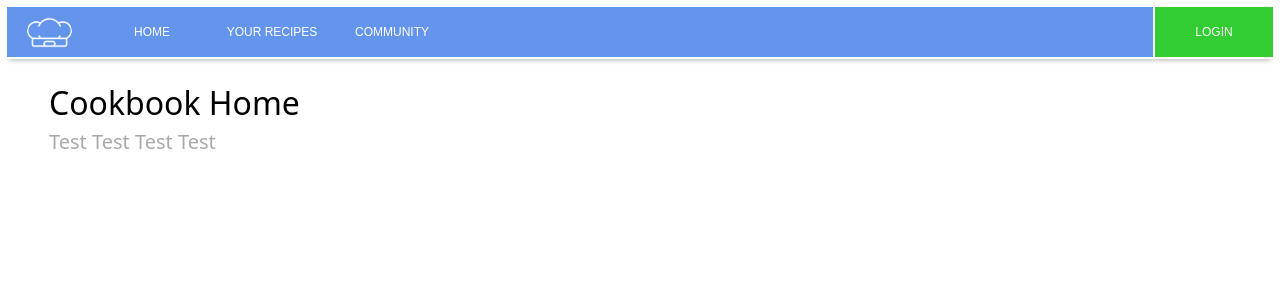
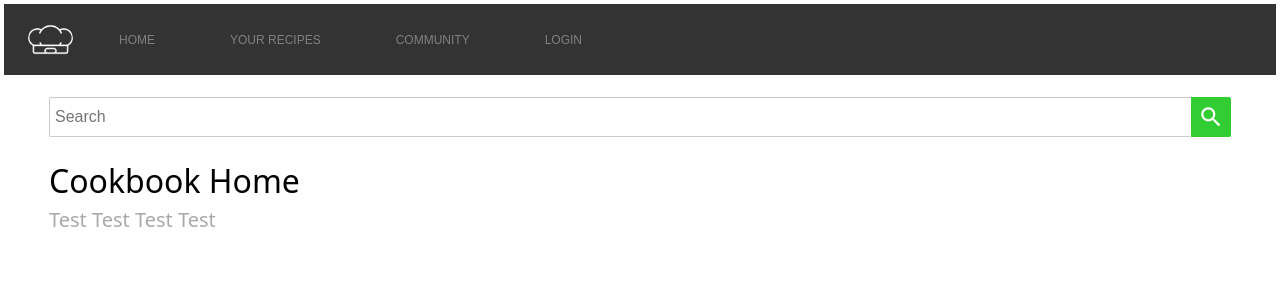
Before and after one commit to adiazpar/cookbook, a Django app: page / in a window 1280 px wide. Shown: the top 300 px of the page. Run offline with Django 4.2, Linux system fonts and the light colour scheme; some libraries are stand-ins or nearby versions.

Commit message:
Finished the search bar visuals, it doesn't do anything yet.

```diff
--- a/cookbook_app/templates/cookbook_app/base.html
+++ b/cookbook_app/templates/cookbook_app/base.html
@@ -17,29 +17,36 @@
         <meta name="viewport" content="width=device-width, initial-scale=1">
 
         <!-- JS -->
-        <script src="https://cdn.jsdelivr.net/npm/bootstrap@5.0.2/dist/js/bootstrap.bundle.min.js" integrity="sha384-MrcW6ZMFYlzcLA8Nl+NtUVF0sA7MsXsP1UyJoMp4YLEuNSfAP+JcXn/tWtIaxVXM" crossorigin="anonymous"></script>
-        <script src="/js/bootstrap.js"></script>
     </head>
 
-    <!-- Navbar-->
-    <div class="navbar-container">
-    <nav>
-        <ul>
-            <li id="img"><img src="{% static 'images/chef_hat.png' %}" id="logo" alt="CB Logo" /></li>
-            <li><a href="{% url 'home' %}"> Home </a></li>
-            <li><a href="{% url 'recipes' %}"> Your Recipes </a></li>
-            <li><a href="#"> Community </a></li>
+<!-- Navbar-->
+<nav class="navbar navbar-expand-md">
+    <div class="container-fluid">
+        <a class="navbar-brand" id="img">
+            <img src="{% static 'images/chef_hat.png' %}" id="logo" alt="CB Logo" />
+        </a>
 
-            <div class="ms-auto">
+        <button class="navbar-toggler collapsed" type="button" data-bs-toggle="collapse" data-bs-target="#collapsibleNavbar"
+        aria-expanded="false" aria-controls="navbar">
+            <span class="navbar-toggler-icon"></span>
+        </button>
+
+        <div class="collapse navbar-collapse" id="collapsibleNavbar">
+            <ul class="navbar-nav">
+                <li class="nav-item active"><a href="{% url 'home' %}"> Home </a></li>
+                <li class="nav-item"><a href="{% url 'recipes' %}"> Your Recipes </a></li>
+                <li class="nav-item"><a href="#"> Community </a></li>
+
                 {% if user.is_authenticated %}
-                    <li><a id="login_text" href="{% url 'logout' %}"> Logout </a></li>
+                    <li class="nav-item"><a id="login_text" href="{% url 'logout' %}"> Logout </a></li>
                 {% else %}
-                    <li><a id="login_text" href="{% url 'login' %}"> Login </a></li>
+                    <li class="nav-item"><a id="login_text" href="{% url 'login' %}"> Login </a></li>
                 {% endif %}
-            </div>
-        </ul>
-    </nav>
+            </ul>
+        </div>
     </div>
+</nav>
+
 
     <!-- Body-->
     <body>
--- a/cookbook_app/templates/cookbook_app/home.html
+++ b/cookbook_app/templates/cookbook_app/home.html
@@ -4,6 +4,17 @@
 
 <!-- Replace block content in base_template.html -->
 {% block content %}
+
+    <div id="search">
+        <label for="search-input">Search</label>
+        <input aria-label="Search" autocomplete="on" id="search-input" name="search-input"
+               placeholder="Search" type="search">
+        <svg viewbox="0 0 24 24">
+            <path d="M15.5 14h-.79l-.28-.27C15.41 12.59 16 11.11 16 9.5 16 5.91 13.09 3 9.5 3S3 5.91 3 9.5 5.91 16 9.5 16c1.61 0 3.09-.59 4.23-1.57l.27.28v.79l5 4.99L20.49 19l-4.99-5zm-6 0C7.01 14 5 11.99 5 9.5S7.01 5 9.5 5 14 7.01 14 9.5 11.99 14 9.5 14z"></path>
+            <path d="M0 0h24v24H0z" fill="none"></path>
+        </svg>
+    </div>
+
     <h1>Cookbook Home</h1>
     <h2>Test Test Test Test</h2>
 {% endblock %}
--- a/django_project/settings.py
+++ b/django_project/settings.py
@@ -19,7 +19,6 @@ mimetypes.add_type('text/css', ".css", True)
 
 # Build paths inside the project like this: BASE_DIR / 'subdir'.
 BASE_DIR = Path(__file__).resolve().parent.parent
-
 
 # Quick-start development settings - unsuitable for production
 # See https://docs.djangoproject.com/en/4.2/howto/deployment/checklist/
@@ -142,3 +141,5 @@ MEDIA_URL = '/images/'
 # https://docs.djangoproject.com/en/4.2/ref/settings/#default-auto-field
 
 DEFAULT_AUTO_FIELD = 'django.db.models.BigAutoField'
+
+LOGIN_REDIRECT_URL = '/'
--- a/static/css/bootstrap.css
+++ b/static/css/bootstrap.css
@@ -9,20 +9,21 @@
 }
 
 #img {
-    margin-left: 20px;
-    margin-right: 20px;
-    width: 45px;
+    width: 75px;
 }
 
 
 /* Navigation Bar Styling */
+.navbar-toggler-icon {
+    filter: invert(100%);
+}
+
 nav {
     border: 2px solid white;
-    background-color: cornflowerblue;
-    box-shadow: 0 5px 5px -4px rgba(0,0,0,0.3);
+    background-color: #333333;
 
-    margin: 5px;
-    margin-bottom: 25px;
+    margin: 2px;
+    margin-bottom: 20px;
     font-family: Arial, serif;
 }
 
@@ -35,30 +36,63 @@ ul {
     justify-content: left;
 }
 ul li {
-    width: 120px;
+    margin-right: 75px;
     height: 50px;
     line-height: 50px;
 
-    text-align: center;
+    text-align: left;
     font-size: 75%;
 }
 ul li a {
     text-decoration: none;
     text-transform: uppercase;
-    color: white;
+    color: gray;
     display: block;
 }
 ul li a:hover {
-    background-color: lightblue;
+    color: white;
 }
 
-#login_text {
-    border-left: 2px solid white;
+/* Search Bar Styling */
+div#search * {
+    font-family: Arial, serif;
+}
+div#search {
+    align-items: center;
+    display: flex;
+    margin-bottom: 25px;
+    justify-content: center;
+
+    height: calc(100% - 50px);
+}
+div#search label {
+    display: none;
+}
+div#search input {
+    border: solid #ccc;
+    border-width: 1px 0 1px 1px;
+    border-radius: 2px 0 2px 2px;
+    flex: 1;
+    font-size: 16px;
+    font-weight: 200;
+    height: 40px;
+    margin: 0;
+    min-width: 90px;
+    padding: 5px;
+}
+div#search svg {
     background-color: limegreen;
-    text-transform: uppercase;
+    border-radius: 0 2px 2px 0;
+    cursor: pointer;
+    fill: white;
+    height: 40px;
+    min-width: 40px;
+    padding: 0 7px;
+    width: 40px;
 }
-#login_text:hover {
-    background-color: lightblue;
+div#search svg:hover {
+    background-color: lightgreen;
+    fill: white;
 }
 
 
--- /dev/null
+++ b/static/js/bootstrap.js
@@ -0,0 +1,6 @@
+document.querySelectorAll(".nav-item").forEach((item) => {
+    if (item.href === window.location.href) {
+        item.classList.add("active");
+        item.setAttribute("aria-current", "page");
+    }
+});
```
Also changed, not shown: cookbook_app/urls.py (line endings or trailing spaces).
